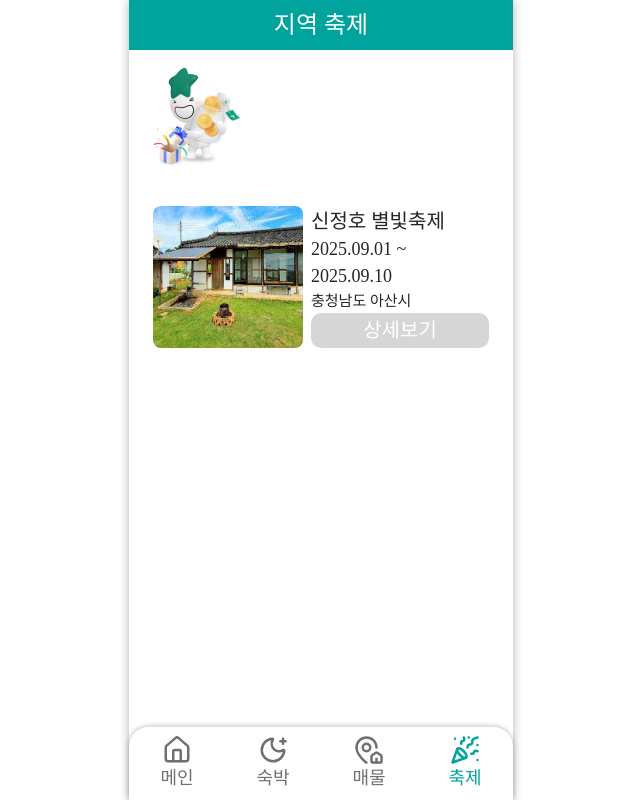
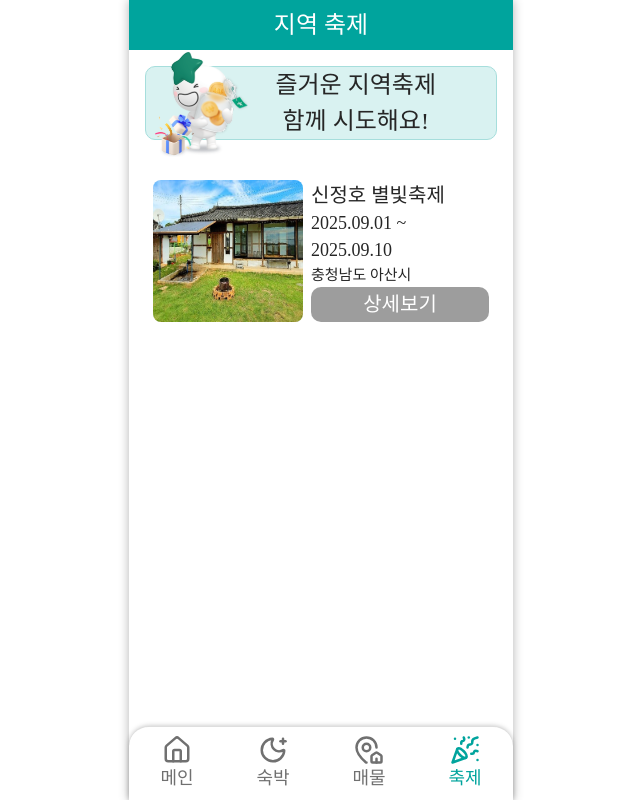
Before and after one commit to hanaro7team1/frontend, a Next.js app: page /festivals in a window 1280 px wide. Shown: the whole page, without its empty margins (319-959 px from the left). Built offline with nearby package versions, Linux system fonts and the light colour scheme; a web font is replaced by a local one.

Commit message:
Design: edit page top & listBox button design

```diff
--- a/src/app/festivals/page.tsx
+++ b/src/app/festivals/page.tsx
@@ -1,3 +1,4 @@
+import { Txt } from '@/components/atoms';
 import { BottomTabNav, Header } from '@/components/common';
 import ListBox from '@/components/domain/festivals/ListBox';
 import Image from 'next/image';
@@ -19,9 +20,13 @@ export default function FestivalsPage() {
   return <>
     <Header title='지역 축제' bgColor='green'/>
 
-    <div className='flex p-4'>
-      <Image src="/images/Img_Festival.svg" alt='쇼핑' width={100} height={100} />
-
+    <div className='p-4'>
+      <div className='relative rounded-[10px] flex justify-end
+                    border border-[#A6DEDC] bg-green-2f1
+                    items-center'>
+          <Image src="/images/Img_Festival.svg" alt='쇼핑' width={107} height={107} className='absolute left-0' />
+          <Txt size={24} weight='medium' className='text-center mr-15'>즐거운 지역축제<br />함께 시도해요!</Txt>
+      </div>
     </div>
 
     <div className='flex flex-col p-6'>
--- a/src/components/domain/festivals/ListBox.tsx
+++ b/src/components/domain/festivals/ListBox.tsx
@@ -23,7 +23,7 @@ export default function ListBox({img, title, startDate, endDate, city, url}:Prop
                 <Txt size={20}>{title}</Txt>
                 <Txt size={18}>{startDate} ~ {endDate}</Txt>
                 <Txt size={15}>{city}</Txt>
-                <Button title="상세보기" className="h-[35px] bg-gray-6d6 text-black" onClick={() => router.push(`${url}`)}/>
+                <Button title="상세보기" color="gray" className="h-[35px]" onClick={() => router.push(`${url}`)}/>
             </div>
         </div>
     </>;
```
